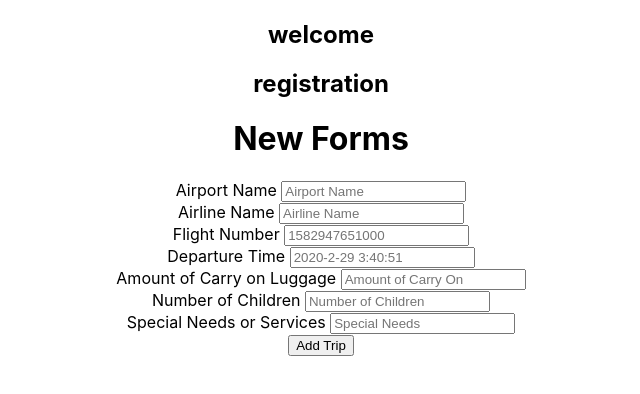
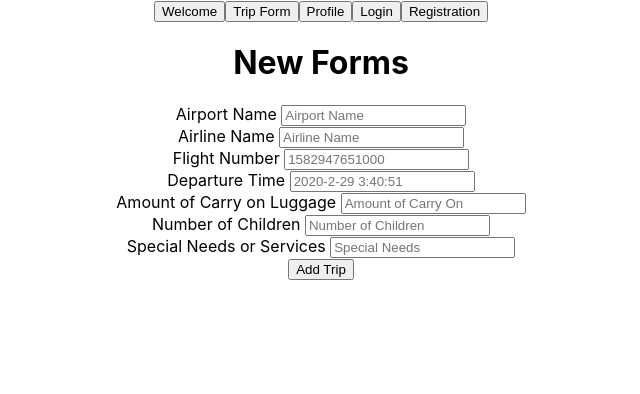
Before and after one commit to Build-Week-PT-Kids-Fly-2/Front-End, a React (Create React App) app in the folder kidsfly/: page /trip_form in a window 1280 px wide. Shown: the top 394 px of the page, without its empty margins (319-959 px from the left). Built offline with nearby package versions, Linux system fonts and the light colour scheme.

Commit message:
some work

```diff
--- a/kidsfly/src/App.js
+++ b/kidsfly/src/App.js
@@ -8,6 +8,7 @@ import AdminPage from "./components/AdminPage"
 import UserRegistration from './components/UserRegistration';
 import PrivateRoute from "./components/PrivateRoute"
 import WelcomePage from "./components/WelcomePage"
+import ProfilePage from "./components/Profile"
 
 function App() {
 
@@ -35,6 +36,7 @@ function App() {
       <Route exact path="/admin_page" component={AdminPage}/>
       <PrivateRoute exact path="/protected" component={UserCard} />
       <Route exact path="/login" component={Login} />
+      <Route exact path="/profile" component={ProfilePage} />
 
     </div>
     </Router>
--- a/kidsfly/src/components/Login.js
+++ b/kidsfly/src/components/Login.js
@@ -33,6 +33,7 @@ class Login extends React.Component {
         return(
             <div>
                 <h1>Login Page</h1>
+
                 <form onSubmit = {this.logn}>
                     <label>Username</label>
                     <input
@@ -49,6 +50,7 @@ class Login extends React.Component {
                     value = {this.state.credentials.password}
                     onChange = {this.handleChange}
                     />
+
                     <button>Login</button>
 
                 </form>
--- a/kidsfly/src/components/Profile.js
+++ b/kidsfly/src/components/Profile.js
@@ -0,0 +1,20 @@
+import React from "react";
+import { withRouter } from "react-router-dom";
+
+const ProfilePage = props => {
+    return (
+      <div>
+        <div>
+          <h2>Profile</h2>
+          <button onClick={() => props.history.push("/")} >Welcome</button>
+          <button onClick={() => props.history.push("/trip_form")} >Trip Form</button>
+          <button onClick={() => props.history.push("/profile")} >Profile</button>
+          <button onClick={() => props.history.push("/login")} >Login</button>
+          <button onClick={() => props.history.push("/user_registration")}>Registration</button>
+        </div>
+      </div>
+
+    );
+  };
+
+  export default withRouter(ProfilePage);
--- a/kidsfly/src/components/TripForm.js
+++ b/kidsfly/src/components/TripForm.js
@@ -19,7 +19,8 @@ var dateTime = date+' '+time;
 
 const handleChanges = event => {
    setForm({...form, [event.target.name]: event.target.value});
-}
+}//handlechanges
+
 const submitForm = event => {
     event.preventDefault();
     props.addNewForm(form);
@@ -32,13 +33,15 @@ const submitForm = event => {
         Number_of_Children: "",
         Needs: ""
 })
-}
+}//submit form
+
+
 return (
 <div>
     <TripFormHeader />
     <h1>New Forms</h1>
     <form className='form' onSubmit={submitForm}>
-        <label htmlFor="Airport">Airport Name  </label>
+      <div>  <label htmlFor="Airport">Airport Name  </label>
             <input
                 type="text"
                 name="Airport"
@@ -46,9 +49,8 @@ return (
                 placeholder="Airport Name"
                 value={form.Airport}
                 onChange={handleChanges}
-            />
-            <br></br>
-        <label htmlFor="Airline">Airline Name </label>
+            /></div>
+        <div><label htmlFor="Airline">Airline Name </label>
             <input
                     type="text"
                     name="Airline"
@@ -56,8 +58,7 @@ return (
                     placeholder="Airline Name"
                     value={form.Airline}
                     onChange={handleChanges}
-            />
-            <br></br>
+            /></div>
         <label htmlFor="Flight_Number">Flight Number </label>
                 <input
                     type="text"
@@ -88,7 +89,7 @@ return (
                     onChange={handleChanges}
             />
             <br></br>
-        <label htmlFor="Number_of_Children">Number of Children </label>
+       <div> <label htmlFor="Number_of_Children">Number of Children </label>
                 <input
                     type="text"
                     name="Number_of_Children"
@@ -96,8 +97,8 @@ return (
                     placeholder="Number of Children"
                     value={form.Number_of_Children}
                     onChange={handleChanges}
-            />
-            <br></br>
+            /></div>
+
         <label htmlFor="Needs">Special Needs or Services </label>
                 <input
                     type="text"
--- a/kidsfly/src/components/TripFormHeader.js
+++ b/kidsfly/src/components/TripFormHeader.js
@@ -6,8 +6,11 @@ import { withRouter } from 'react-router-dom';
 const TripFormHeader = props => {
     return (
       <nav>
-        <h2 onClick={() => props.history.push("/")}>welcome</h2>
-        <h2 onClick={() => props.history.push("/User_Registration")}>registration</h2>
+          <button onClick={() => props.history.push("/")} >Welcome</button>
+          <button onClick={() => props.history.push("/trip_form")} >Trip Form</button>
+          <button onClick={() => props.history.push("/profile")} >Profile</button>
+          <button onClick={() => props.history.push("/login")} >Login</button>
+          <button onClick={() => props.history.push("/user_registration")}>Registration</button>
       </nav>
     )
   }
--- a/kidsfly/src/components/WelcomePage.js
+++ b/kidsfly/src/components/WelcomePage.js
@@ -4,10 +4,16 @@ import { withRouter } from "react-router-dom";
 const WelcomePage = props => {
     return (
       <div>
+        <div>
           <h2>Welcome to KidsFly</h2>
+          <button onClick={() => props.history.push("/")} >Welcome</button>
+          <button onClick={() => props.history.push("/trip_form")} >Trip Form</button>
+          <button onClick={() => props.history.push("/profile")} >Profile</button>
           <button onClick={() => props.history.push("/login")} >Login</button>
           <button onClick={() => props.history.push("/user_registration")}>Registration</button>
+        </div>
       </div>
+
     );
   };
 
```
Also changed, not shown: kidsfly/src/components/SubForm.js (deleted, +0 -16 lines).
